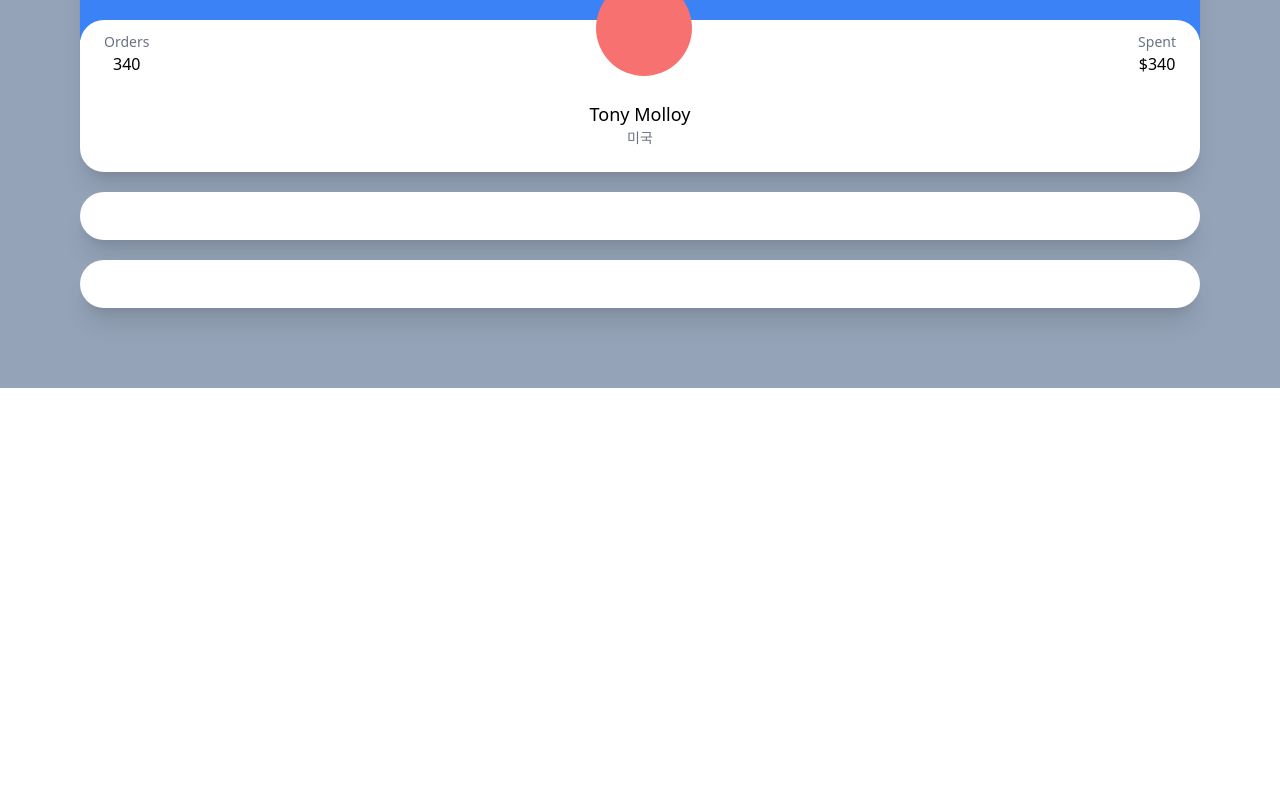
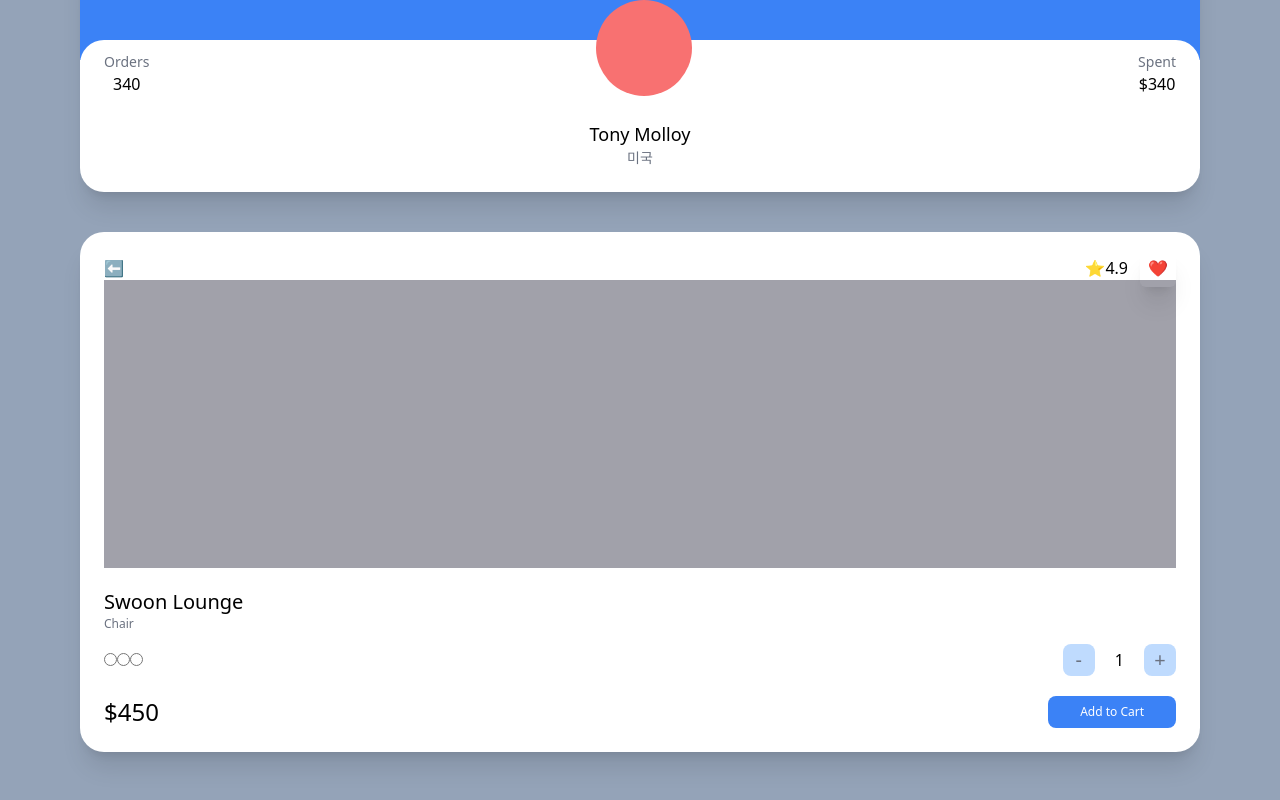
Before and after one commit to HorangApple/carrot-market, a Next.js app: page / in a window 1280 px wide. Shown: the part 430-1230 px from the top of the page. Before the commit the page ends 818 px from the top, so only its background shows below. Built offline with nearby package versions, Linux system fonts and the light colour scheme.

Commit message:
4.3 Test Drive part Three

```diff
--- a/pages/index.tsx
+++ b/pages/index.tsx
@@ -2,7 +2,7 @@
 
 const Home: NextPage = () => {
   return (
-    <div className="bg-slate-400 py-20 px-20 flex flex-col space-y-5">
+    <div className="bg-slate-400 py-20 px-20 grid gap-10 min-h-screen">
       <div className="bg-white p-6 rounded-3xl shadow-xl">
         <span className="font-semibold text-3xl">Select Item</span>
         <div className="flex justify-between my-2">
@@ -43,8 +43,42 @@
           </div>
         </div>
       </div>
-      <div className="bg-white p-6 rounded-3xl shadow-xl"></div>
-      <div className="bg-white p-6 rounded-3xl shadow-xl"></div>
+      <div className="bg-white p-6 rounded-3xl shadow-xl">
+        <div className="flex justify-between items-center">
+          <span>⬅️</span>
+          <div className="space-x-3">
+            <span>⭐4.9</span>
+            <span className="shadow-xl p-2 rounded-md">❤️</span>
+          </div>
+        </div>
+        <div className="bg-zinc-400 h-72 mb-5" />
+        <div className="flex flex-col">
+          <span className="font-medium text-xl">Swoon Lounge</span>
+          <span className="text-xs text-gray-500">Chair</span>
+          <div className="mt-3 mb-5 flex justify-between items-center">
+            <div>
+              <input type="radio" />
+              <input type="radio" />
+              <input type="radio" />
+            </div>
+            <div className="flex items-center space-x-5">
+              <button className="bg-blue-200 flex justify-center items-center aspect-square w-8 text-xl text-gray-500 rounded-lg">
+                -
+              </button>
+              <span>1</span>
+              <button className="bg-blue-200 flex justify-center items-center aspect-square w-8 text-xl text-gray-500 rounded-lg">
+                +
+              </button>
+            </div>
+          </div>
+          <div className="flex justify-between items-center">
+            <span className="font-medium text-2xl">$450</span>
+            <button className="bg-blue-500 py-2 px-8  text-xs text-center text-white rounded-lg">
+              Add to Cart
+            </button>
+          </div>
+        </div>
+      </div>
     </div>
   );
 };
```
